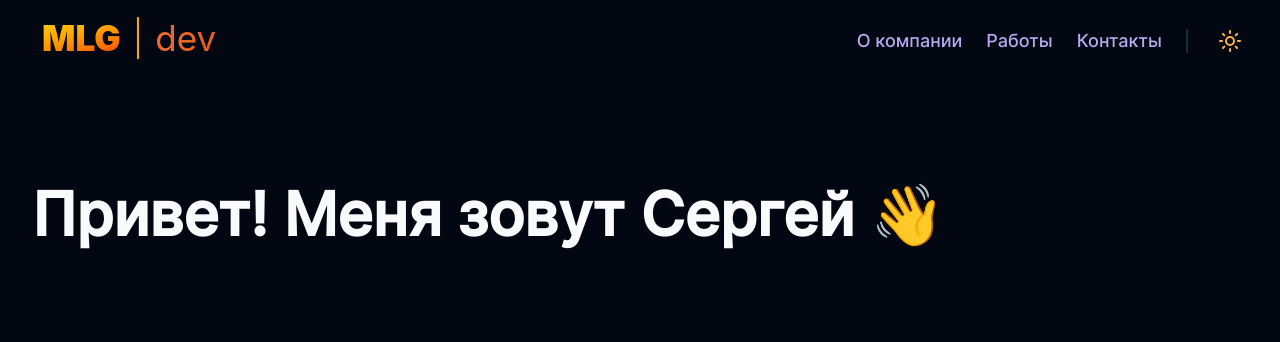
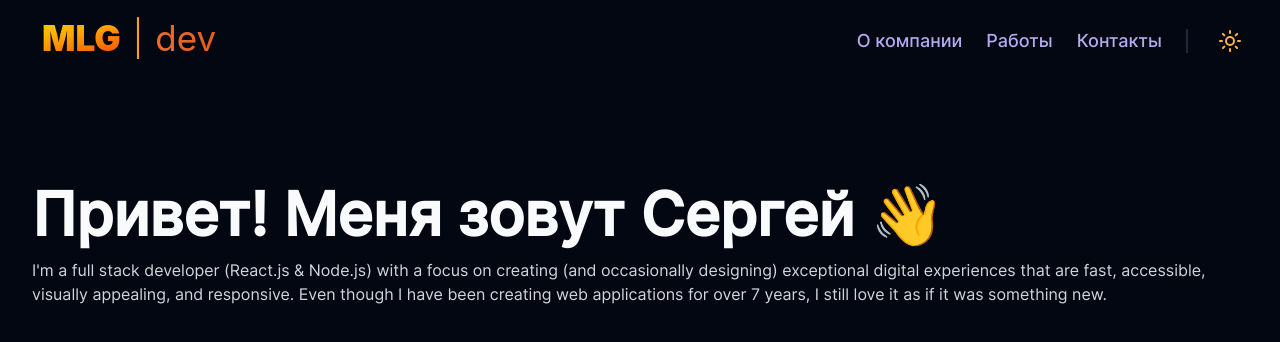
Before and after one commit to SergeyMalyuga/mlg-dev, an Angular app: page / in a window 1280 px wide. Shown: the top 342 px of the page. Built offline with nearby package versions, Linux system fonts and the light colour scheme.

Commit message:
feat(hero.component): добавить информационный текст
- создать hero__text-info
- добавить стили: line-height, color

```diff
--- a/src/app/features/hero/hero.component.html
+++ b/src/app/features/hero/hero.component.html
@@ -4,5 +4,10 @@
       Привет! Меня зовут Сергей
       <span class="hero__emoji-hand">👋</span>
     </h1>
+    <p class="hero__tetx-info">
+      I'm a full stack developer (React.js & Node.js) with a focus on creating (and occasionally designing) exceptional
+      digital experiences that are fast, accessible, visually appealing, and responsive. Even though I have been
+      creating web applications for over 7 years, I still love it as if it was something new.
+    </p>
   </div>
 </section>
--- a/src/app/features/hero/hero.component.scss
+++ b/src/app/features/hero/hero.component.scss
@@ -27,6 +27,13 @@
       display: inline-block;
       animation: wave 1.2s linear 3;
       animation-direction: alternate;
+    }
+  }
+
+  &__tetx {
+    &-info {
+      color: rgb(var(--text-main-color));
+      line-height: 24px;
     }
   }
 }
```
